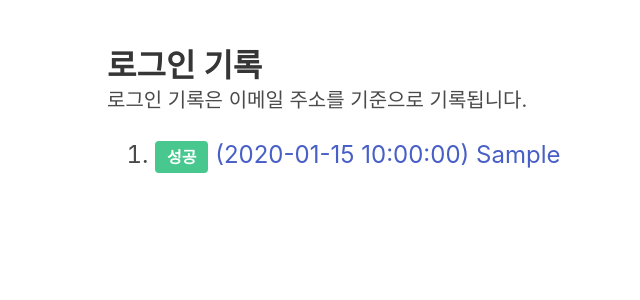
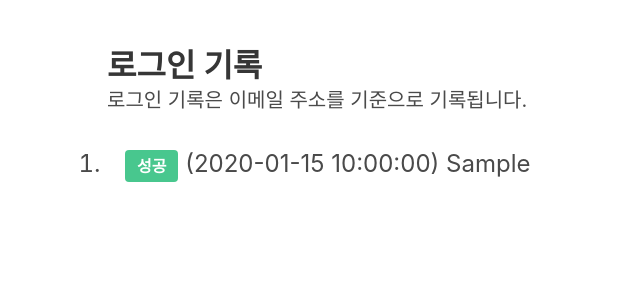
Before and after one commit to chick0/dashboard, a Flask app: template app/templates/dashboard/history/show_all.html in a window 1280 px wide. Shown: the part 52-352 px from the top of the page, without its empty margins (5-645 px from the left). Run offline with Flask 2, Linux system fonts and the light colour scheme; the template is opened without the code that fills it: values that come from a table or form of the project are taken from there, others are empty; tables that the repository leaves empty hold one stand-in row (values such as "Sample post").

Commit message:
스타일 변경

```diff
--- a/app/templates/dashboard/history/show_all.html
+++ b/app/templates/dashboard/history/show_all.html
@@ -4,17 +4,18 @@
         <h1 class="title">로그인 기록</h1>
         <h2 class="subtitle">로그인 기록은 이메일 주소를 기준으로 기록됩니다.</h2>
 
-        <div class="content is-large">
-            <ol>
+        <div class="menu is-large">
+            <ol class="menu-list">
             {% for history in history_list %}
                 <li>
-                {% if not history.is_failed %}
-                    <b class="tag is-success is-medium">성공</b>
-                {% else %}
-                    <b class="tag is-danger is-medium">실패</b>
-                {% endif %}
-
-                    <a href="{{ url_for('dashboard.history.detail', idx=history.idx) }}">({{ history.date }}) {{ history.ip }}</a>
+                    <a href="{{ url_for('dashboard.history.detail', idx=history.idx) }}">
+                    {% if not history.is_failed %}
+                        <b class="tag is-success is-medium">성공</b>
+                    {% else %}
+                        <b class="tag is-danger is-medium">실패</b>
+                    {% endif %}
+                        ({{ history.date }}) {{ history.ip }}
+                    </a>
                 </li>
             {% endfor %}
             </ol>
```
